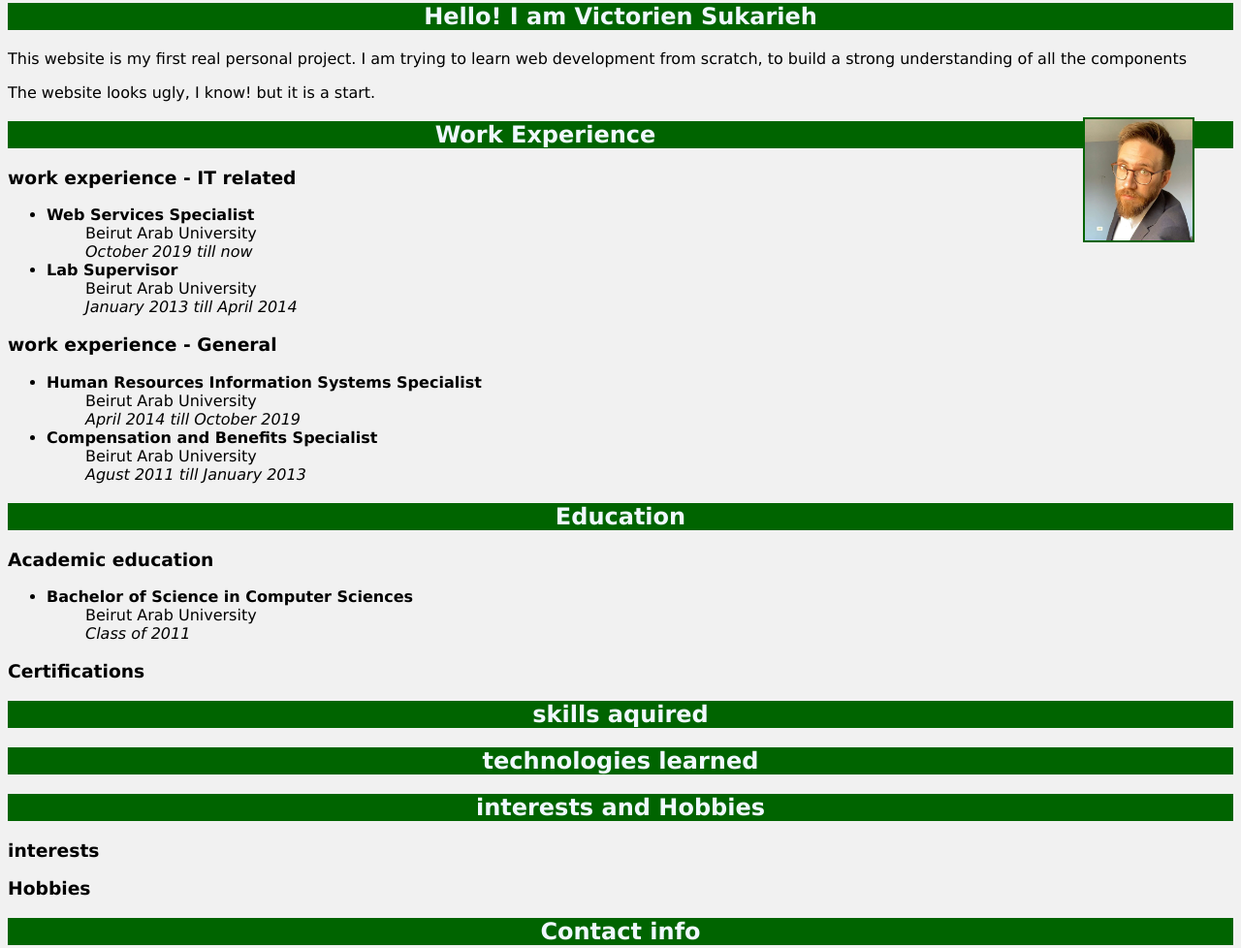
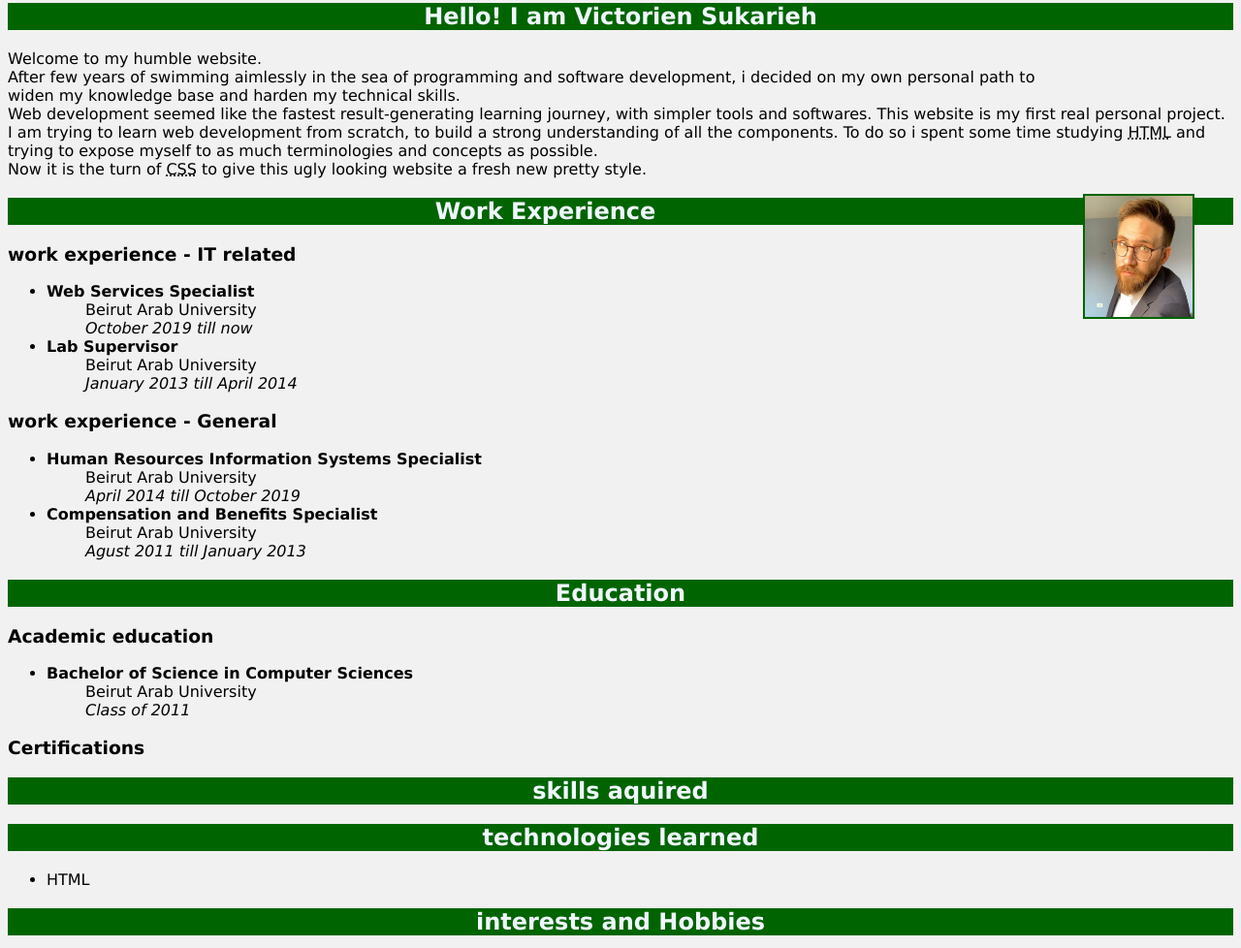
Before and after one commit to victoriensukarieh/victoriensukarieh.github.io, a plain HTML site: page index.html in a window 1280 px wide. Shown: the part 76-1054 px from the top of the page at 97% size. Drawn offline with Linux system fonts and the light colour scheme.

Commit message:
content updates
edit summary paragraph
add html as tech learned

```diff
--- a/index.html
+++ b/index.html
@@ -31,8 +31,13 @@
             <header>
                 <h1>Hello! I am Victorien&nbspSukarieh</h1>
             </header>
-            <p>This website is my first real personal project. I am trying to learn web development from scratch, to build a strong understanding of all the components</p>
-            <p>The website looks ugly, I know! but it is a start.</p>
+            <p>
+                Welcome to my humble website.<br> After few years of swimming aimlessly in the sea of programming and software development, i decided on my own personal path to widen&nbspmy&nbspknowledge&nbspbase and harden&nbspmy&nbsptechnical&nbspskills.
+                <br> Web development seemed like the fastest result-generating learning journey, with simpler tools and softwares. This website is my first real personal project. I am trying to learn web development from scratch, to build a strong understanding
+                of all the components. To do so i spent some time studying <abbr title="HyperText Markup Language">HTML</abbr> and trying to expose myself to as much terminologies and concepts as possible.<br> Now it is the turn of
+                <abbr title="Cascading Style Sheet">CSS</abbr> to give this ugly looking website a fresh new pretty style.
+
+            </p>
             <figure>
                 <img src="files/img/me.webp" width="847" height="952" alt="victorien profile picture" title="Victorien Sukarieh" style="float:right;display:block;">
                 <figcaption></figcaption>
@@ -94,6 +99,9 @@
         <section id="technologies">
             <header>
                 <h2>technologies learned</h2>
+                <ul>
+                    <li>HTML</li>
+                </ul>
             </header>
         </section>
         <section id="personal">
```
